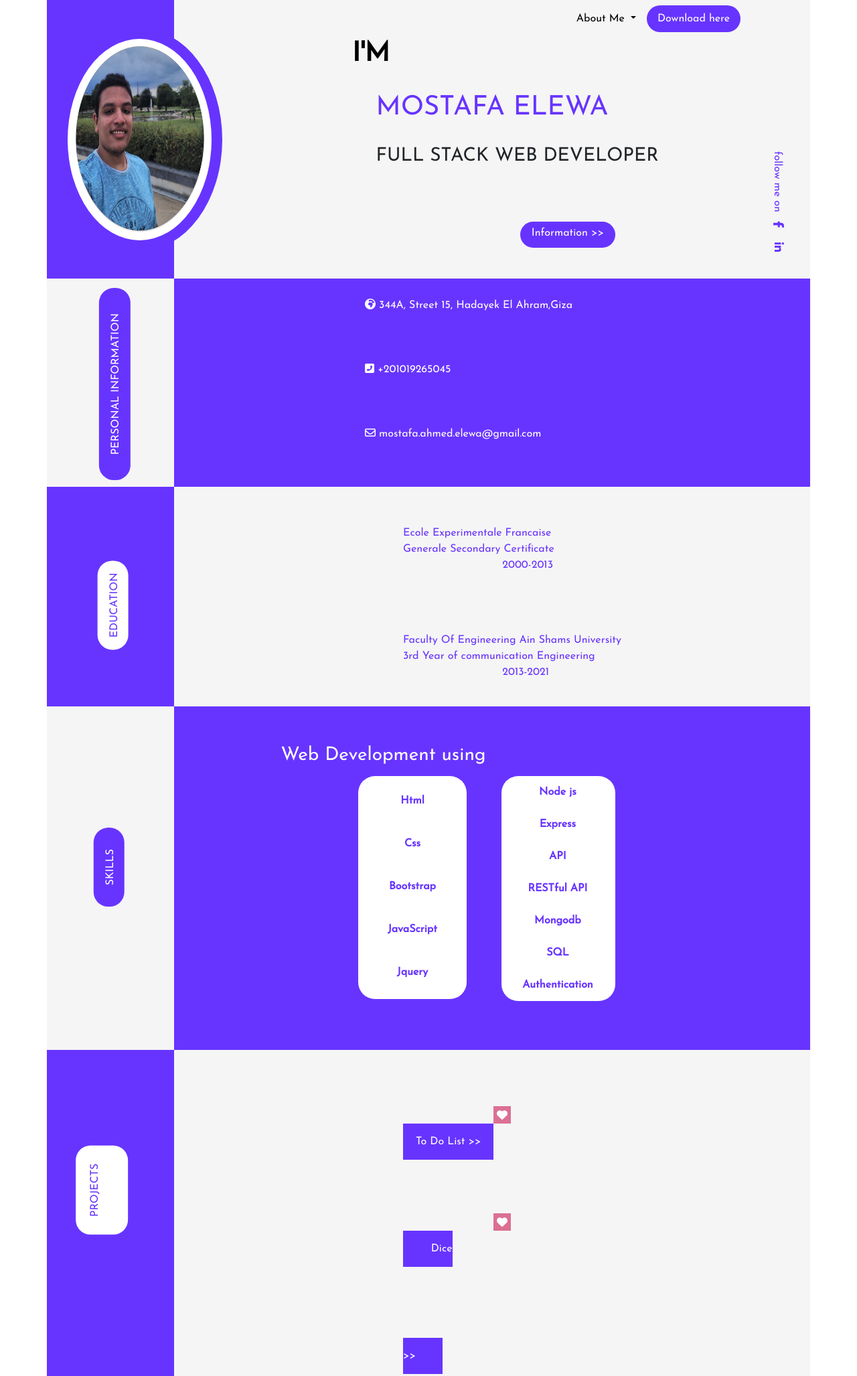
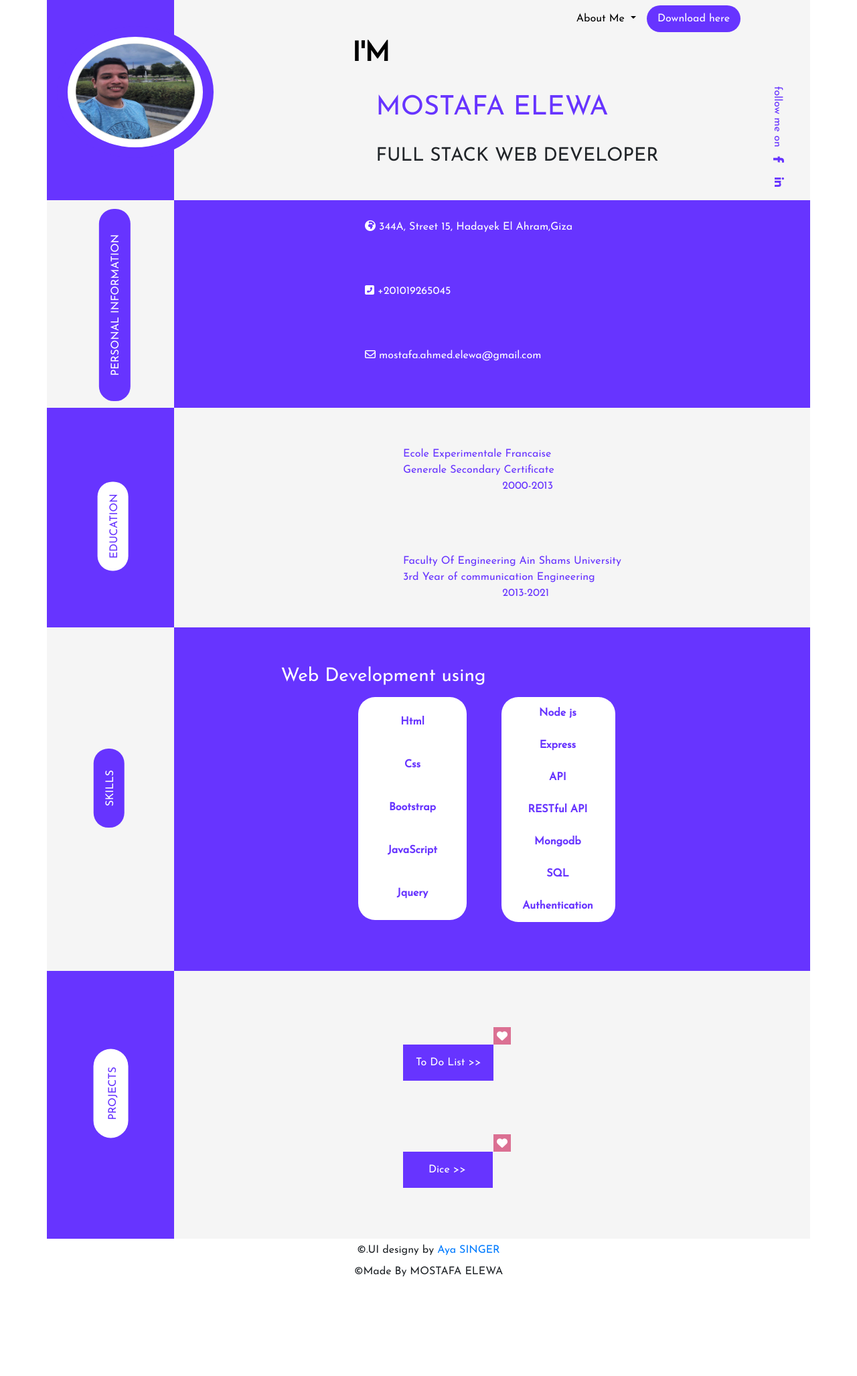
Before and after one commit to Mostafa3elewa/C.V, a website: page index.html in a window 1280 px wide. Shown: the top 2055 px of the page at 67% size. After the commit the page ends 1919 px from the top, so only its background shows below. Drawn offline with nearby package versions, Linux system fonts and the light colour scheme; a web font is replaced by a local one.

Commit message:
1st edit

```diff
--- a/css/stylesheet.css
+++ b/css/stylesheet.css
@@ -3,13 +3,15 @@
 }
 
 .nav {
-  transition: 0.4s; /* Adds a transition effect when the padding is decreased */
+  transition: 0.4s;
+  /* Adds a transition effect when the padding is decreased */
   position: fixed;
   z-index: 99;
   float: right;
   left: 66%;
   top: 8%;
 }
+
 .nav-link {
   position: relative;
   top: -56px;
@@ -21,6 +23,7 @@
   border-radius: 22px;
   color: #ffffff;
 }
+
 .active:hover {
   background-color: #ffffff;
   color: #6734ff;
@@ -85,9 +88,9 @@
 
 img {
   position: absolute;
-  top: 10%;
-  width: 130%;
-  height: 80%;
+  top: 13%;
+  width: 123%;
+  height: 66%;
   /* left: 15px; */
   border: 1rem solid #6734ff;
   border-radius: 100%;
@@ -253,15 +256,16 @@ span {
   margin-top: 69%;
   padding-top: 9%;
   margin-left: 29%;
-  border-radius: 22px;
+  border-radius: 26px;
   width: 70%;
-  height: 14%;
+  height: 13%;
   background-color: white;
   transform-origin: bottom;
   transform: rotate(270deg);
   text-align: center;
   color: #6734ff;
 }
+
 .projects-information-container {
   text-align: left;
   padding: 5% 20% 2% 30%;
@@ -273,10 +277,12 @@ span {
   line-height: 10rem;
   padding: 5%;
 }
+
 #dice {
-  padding-left: 11%;
+  padding-left: 10%;
   padding-right: 10.5%;
 }
+
 .heart-icon {
   color: white;
   background-color: palevioletred;
@@ -285,11 +291,12 @@ span {
   padding-left: 5px;
   padding-bottom: 5px;
   padding-right: 5px;
-  margin-left: -1px;
   margin-right: 219px;
   margin-bottom: 0px;
-  margin-top: 27px;
+  margin-left: -1%;
+  margin-top: 7%;
 }
+
 footer {
   text-align: center;
   line-height: 0.5rem;
--- a/index.html
+++ b/index.html
@@ -43,8 +43,6 @@
         <h1>MOSTAFA ELEWA</h1>
         <br>
         <h3>FULL STACK WEB DEVELOPER </h3>
-        <br><br><br>
-        <p id="information">Information >></p>
         <p id="social-media">follow me on <a target="blank" href="https://www.facebook.com/3elewacr7"><i
               class="fab fa-facebook-f"></i></a> <a target="blank"
             href="https://www.linkedin.com/in/mostafa-elewa-3b20ba13a/"><i class="fab fa-linkedin-in"></i></a></p>
```
